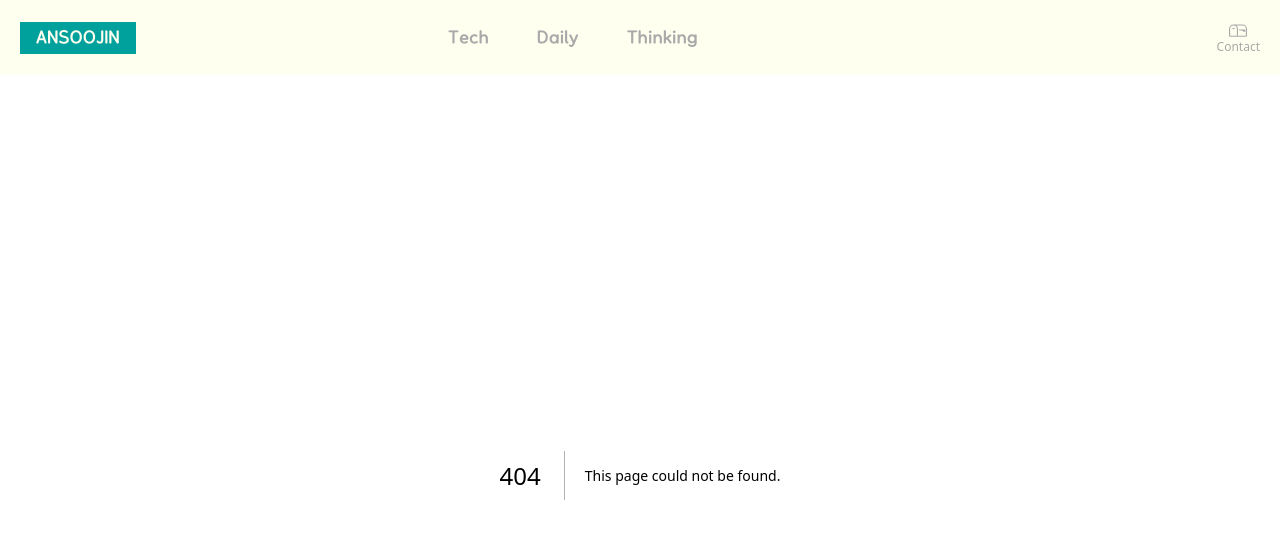
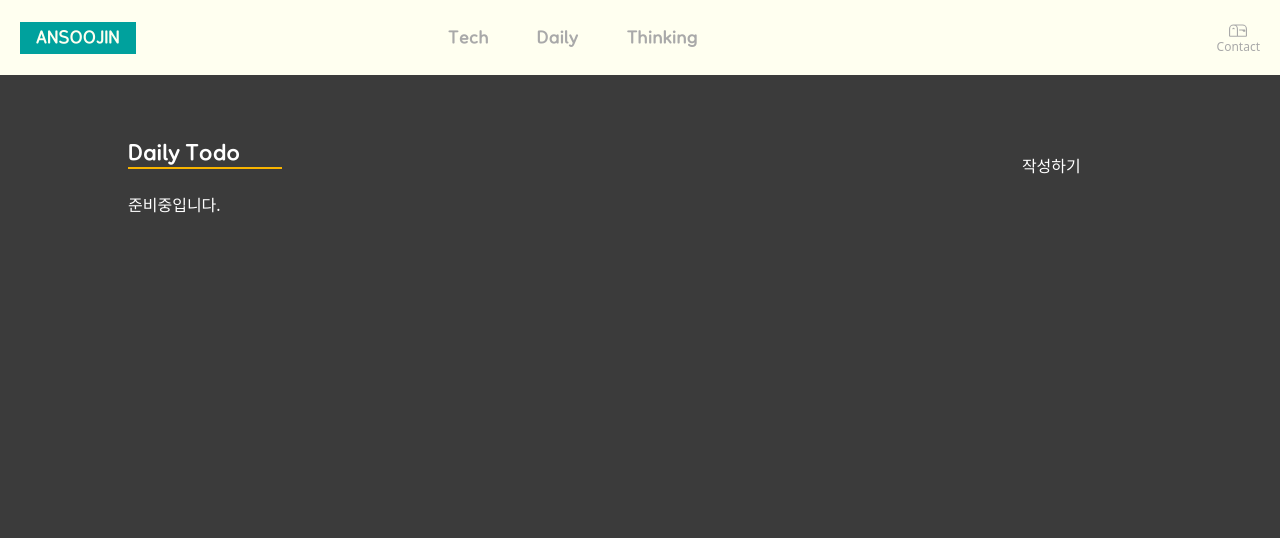
Before and after one commit to devsoojin/blog, a Next.js app in the folder soojin/: page /daily in a window 1280 px wide. Before the commit this address had no page. Shown: the top 538 px of the page. Built offline with nearby package versions, Linux system fonts and the light colour scheme.

Commit message:
feat: make daily page as need prepare

```diff
--- /dev/null
+++ b/soojin/pages/daily/index.tsx
@@ -0,0 +1,24 @@
+import { useRouter } from "next/router"
+
+const DailyMainPage = () => {
+    const router = useRouter();
+    return (
+        <div className="mt-[4rem] font-[NPS}">
+            <div className="flex w-[80vw] mx-auto">
+                <div className="mb-[1.5rem] text-xl font-[NPSBold] w-[15%] border-b-2 border-mainYellow">Daily Todo</div>
+                <div className="w-[80%] flex justify-end">
+
+                    <button className="mx-5 hover:text-mainYellow" onClick={() => {
+                        router.push("/tech/writing")
+                    }}>작성하기</button>
+
+                </div>
+            </div>
+            <div className="flex mx-auto w-[80vw]">
+                준비중입니다.
+            </div>
+        </div>
+    )
+}
+
+export default DailyMainPage;
```
